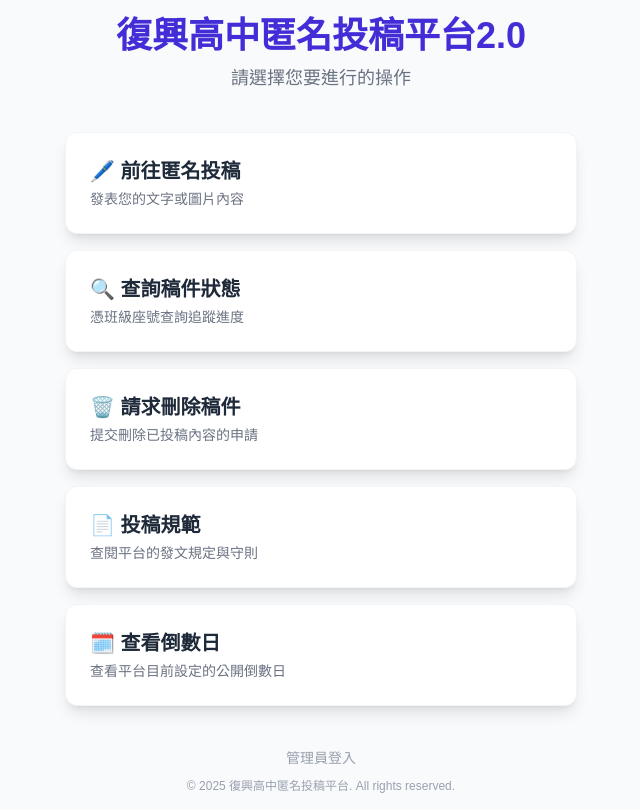
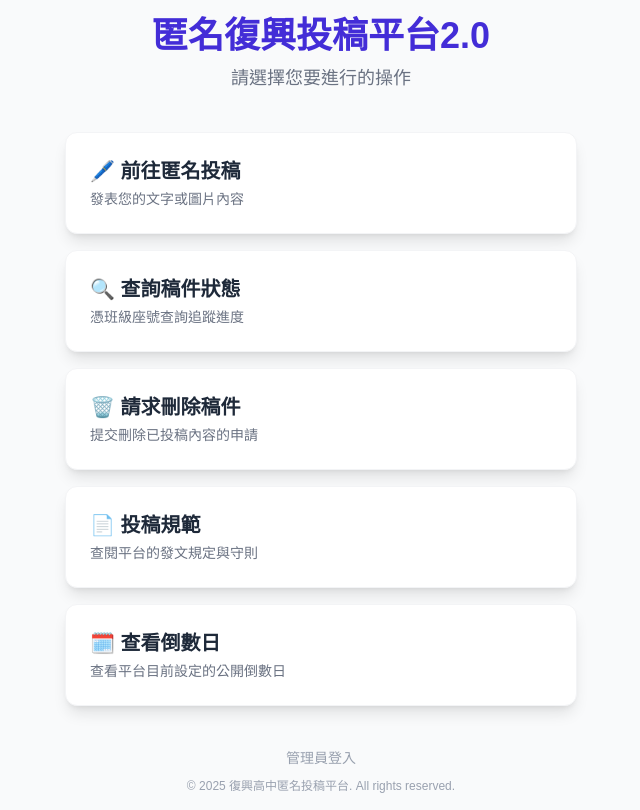
Before and after one commit to ysgp/fhsh_anonymous2.0, a Next.js app: page / in a window 1280 px wide. Shown: the whole page, without its empty margins (319-959 px from the left). Built offline with nearby package versions, Linux system fonts and the light colour scheme.

Commit message:
修正標題

```diff
--- a/src/app/page.js
+++ b/src/app/page.js
@@ -20,7 +20,7 @@ export default function DirectoryPage() {
       {/* 標題區 */}
       <header className="text-center mb-10">
         <h1 className="text-4xl font-extrabold text-indigo-700 mb-2">
-          復興高中匿名投稿平台2.0
+          匿名復興投稿平台2.0
         </h1>
         <p className="text-lg text-gray-500">
           請選擇您要進行的操作
```
